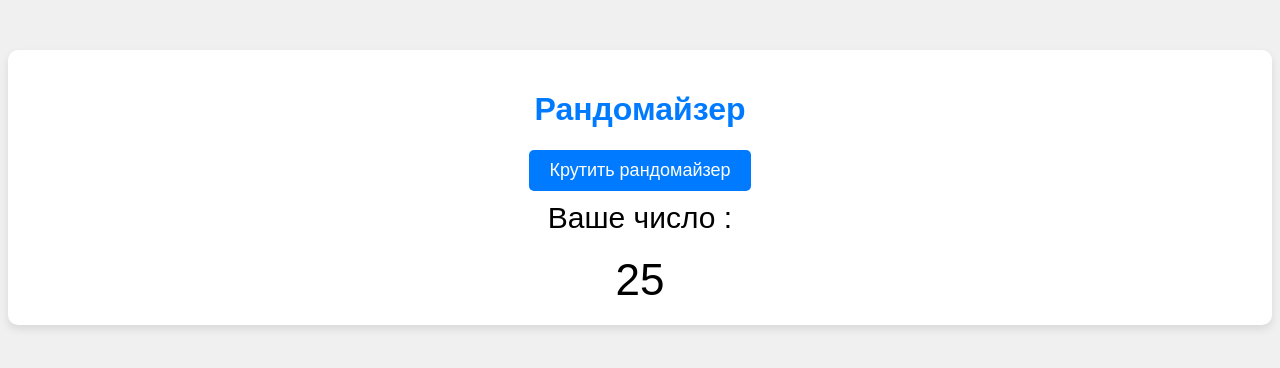
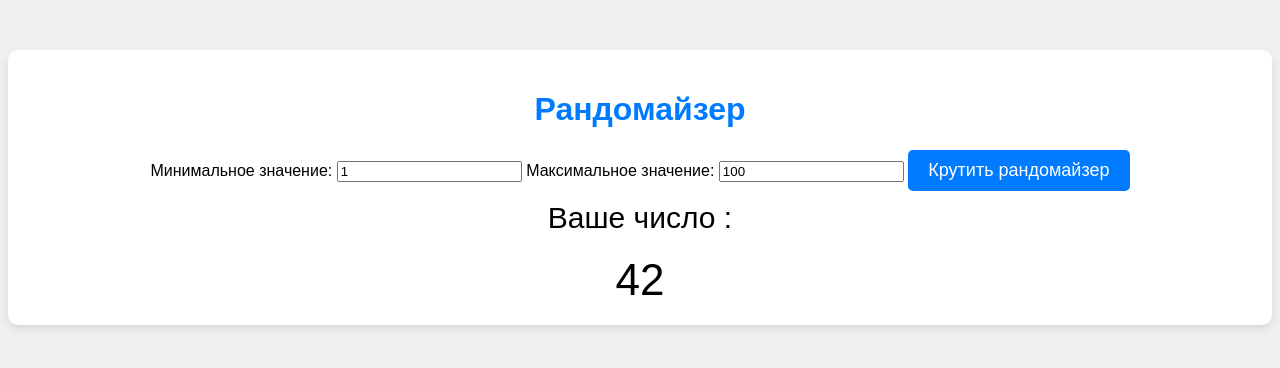
Before and after one commit to shisha-cpu/randomizer1, a plain HTML site: page index.html in a window 1280 px wide. Both pictures are taken after a click on the button "Крутить рандомайзер". Drawn offline with Linux system fonts and the light colour scheme.

Commit message:
Update index.html

```diff
--- a/index.html
+++ b/index.html
@@ -56,6 +56,10 @@
 <body>
 <div class="container">
   <h1>Рандомайзер</h1>
+  <label for="min">Минимальное значение:</label>
+  <input type="number" id="min" value="1">
+  <label for="max">Максимальное значение:</label>
+  <input type="number" id="max" value="100">
   <button onclick="generateRandom()">Крутить рандомайзер</button>
   <div class="num">Ваше число : </div>
   <div id="result"></div>
@@ -63,10 +67,13 @@
 
 <script>
   function generateRandom() {
+    const min = parseInt(document.getElementById('min').value);
+    const max = parseInt(document.getElementById('max').value);
     const resultElement = document.getElementById('result');
     resultElement.classList.remove('show'); // Убираем класс для анимации появления
     setTimeout(() => {
-      resultElement.innerText = ` 25`;
+      const randomNum = Math.floor(Math.random() * (max - min + 1)) + min;
+      resultElement.innerText = randomNum;
       resultElement.classList.add('show'); // Добавляем класс для анимации появления
     }, 250); // Задержка перед появлением числа, соответствует времени анимации
   }
```
